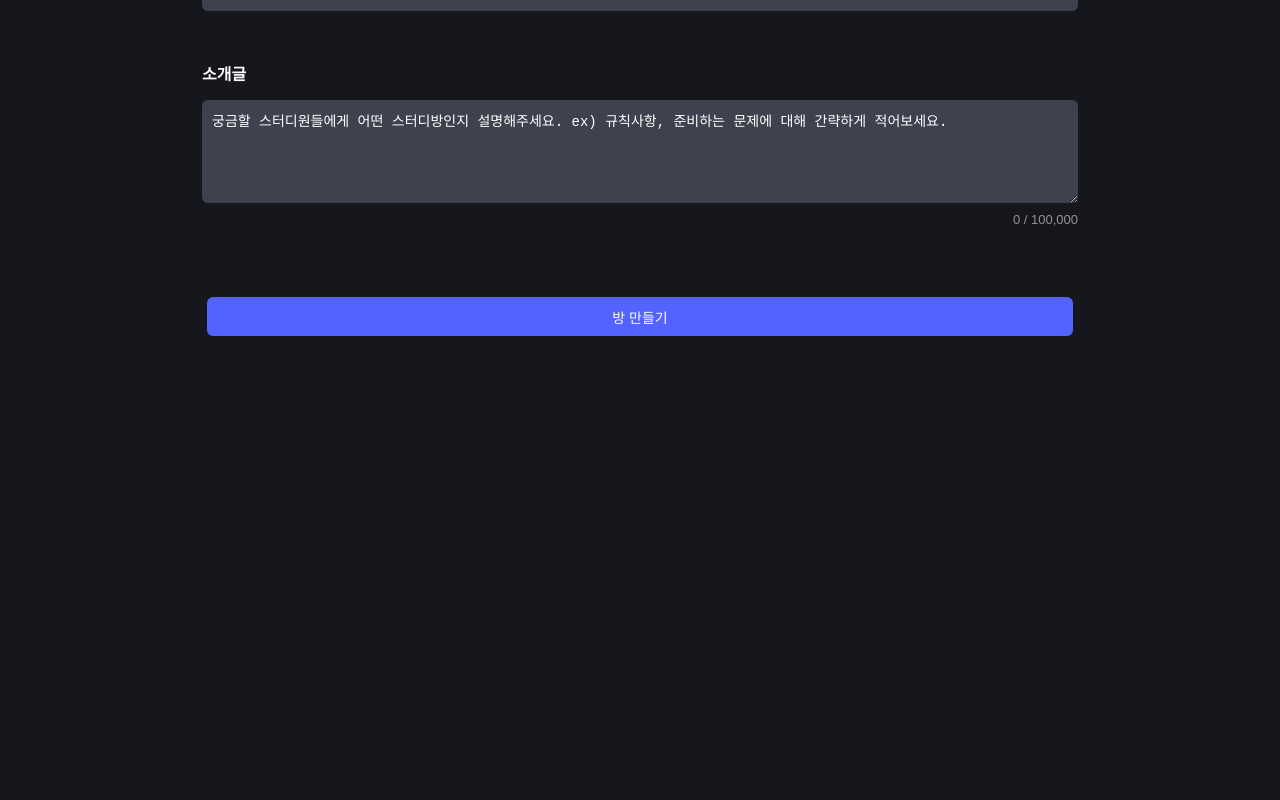
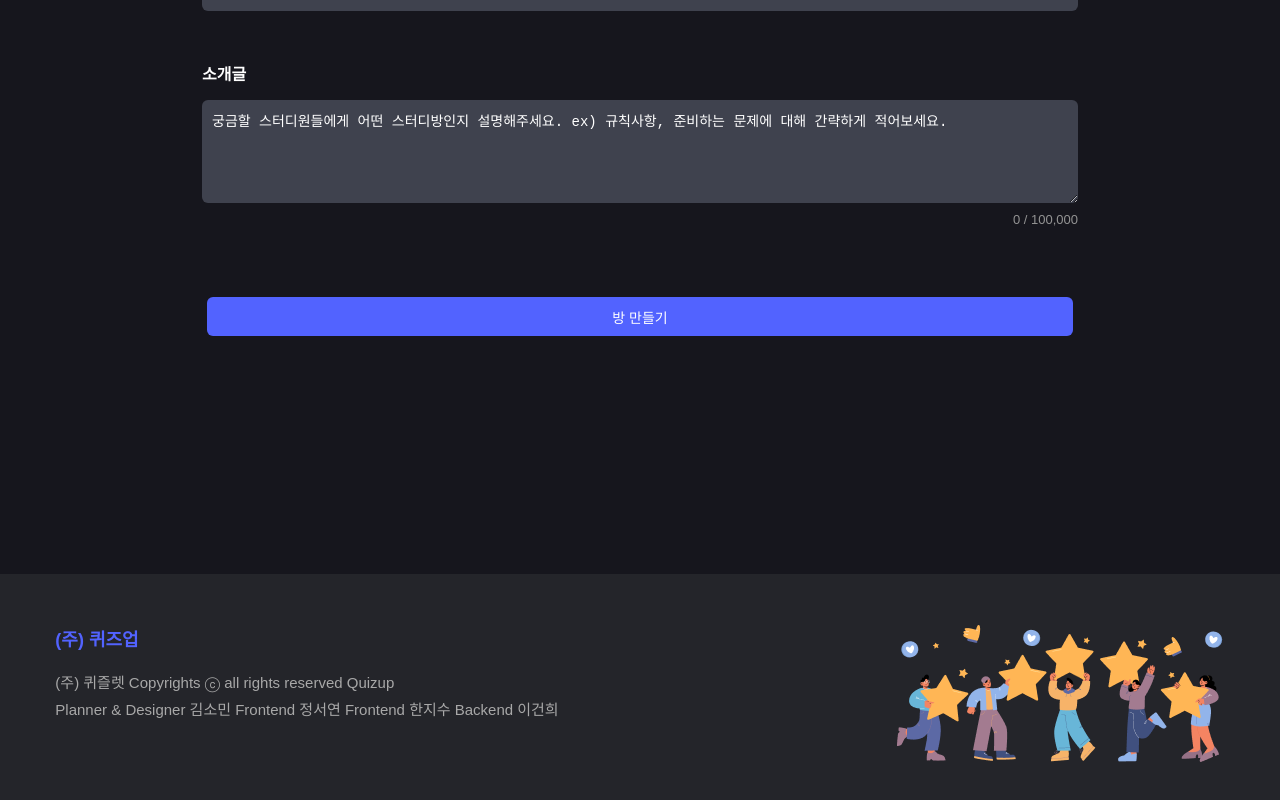
Before and after one commit to QuizUpWebProject/front, a React (Create React App) app: page /studymake in a window 1280 px wide. Shown: the part 878-1678 px from the top of the page. Before the commit the page ends 1264 px from the top, so only its background shows below. Built offline with nearby package versions, Linux system fonts and the light colour scheme.

Commit message:
design: footer 구현
- footer에 icon을 추가했습니다
- router에 footer를 추가했습니다

```diff
--- a/src/shared/Footer.jsx
+++ b/src/shared/Footer.jsx
@@ -1,29 +1,44 @@
 import styled from "styled-components";
+import FooterIcon from "../assets/footer icon.png";
 
 export default function Footer() {
   return (
     <Wrapper>
-      <QuizUP>(주) 퀴즈업</QuizUP>
-      <Info>
-        <Text>(주) 퀴즐렛  Copyrights ⓒ all rights reserved Quizup</Text>
-        <Text>Planner & Designer 김소민  Frontend 정서연  Frontend 한지수  Backend 이건희</Text>
-      </Info>
+      <ContentWrapper>
+        <QuizUP>(주) 퀴즈업</QuizUP>
+        <Info>
+          <Text>(주) 퀴즐렛 Copyrights ⓒ all rights reserved Quizup</Text>
+          <Text>
+            Planner & Designer 김소민 Frontend 정서연 Frontend 한지수 Backend
+            이건희
+          </Text>
+        </Info>
+      </ContentWrapper>
+      <Img src={FooterIcon} alt="footer-icon" />
     </Wrapper>
   );
 }
 
 const Wrapper = styled.footer`
-  height: 103px;
-  width: 1090px;
-  margin-bottom: 50px;
-  margin-top: 130px;
+  margin: 0;
   display: flex;
+  gap: 88px;
+  padding: 51px 0 90px 0;
+  background-color: #24252a;
+  margin-top: 188px;
+  justify-content: center;
+`;
+
+const ContentWrapper = styled.div`
+  display: flex;
+  gap: 20px;
   flex-direction: column;
-  gap: 32px;
+  margin-left: 30px;
+  margin-right: 250px;
 `;
 
 const QuizUP = styled.div`
-  color: #5263FF;
+  color: #5263ff;
   font-size: 18px;
   font-weight: 600;
 `;
@@ -35,6 +50,12 @@ const Info = styled.div`
 `;
 
 const Text = styled.div`
-  color: #A8A8A8;
+  color: #a8a8a8;
   font-size: 15px;
 `;
+
+const Img = styled.img`
+  width: 328px;
+  height: 137px;
+  margin-right: 30px;
+`;
--- a/src/shared/Router.js
+++ b/src/shared/Router.js
@@ -22,6 +22,7 @@ import {
   WorkMake,
 } from "../pages";
 import Header from "./Header";
+import Footer from "./Footer";
 
 const Router = () => {
   return (
@@ -58,6 +59,7 @@ const Router = () => {
         />
         <Route path="/studymake" element={<StudyMake />} />
       </Routes>
+      <Footer />
     </BrowserRouter>
   );
 };
```
